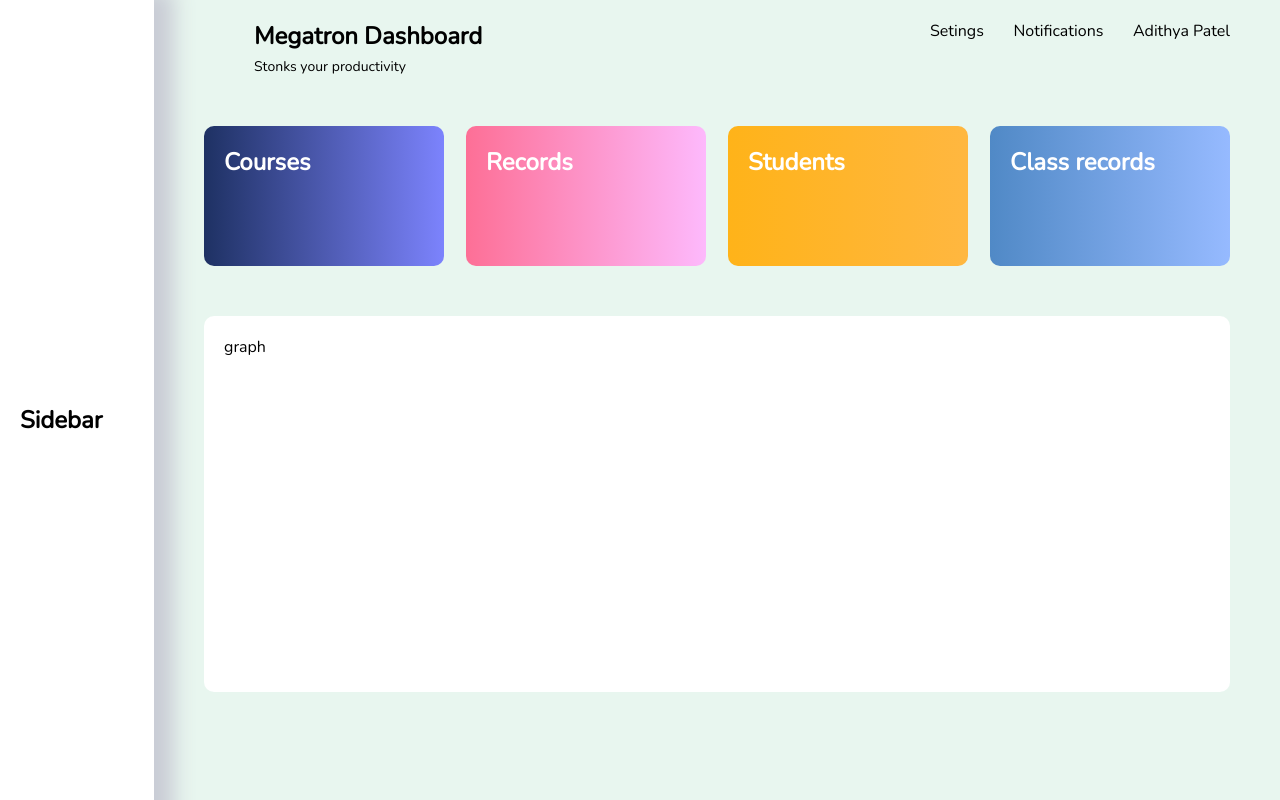
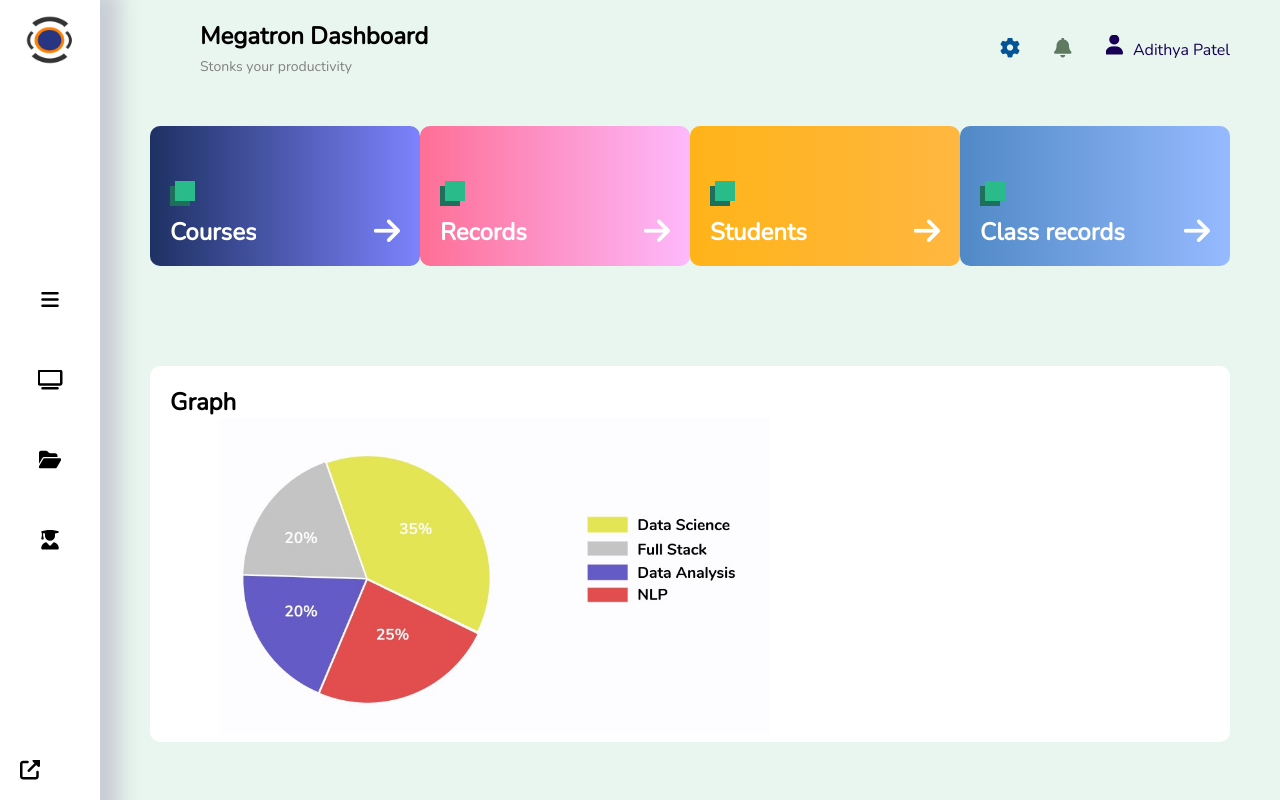
Before and after one commit to SupratimNayek18/internship-assignment-ineuron, a plain HTML site: page index.html in a window 1280 px wide. Drawn offline with nearby package versions, Linux system fonts and the light colour scheme.

Commit message:
color correction v2

```diff
--- a/index.html
+++ b/index.html
@@ -11,24 +11,34 @@
       href="https://fonts.googleapis.com/css2?family=Nunito:wght@300&display=swap"
       rel="stylesheet"
     />
+    <script src="https://kit.fontawesome.com/511c365560.js" crossorigin="anonymous"></script>
   </head>
   <body>
     <div class="wrapper">
-      <div class="container1"><h2>Sidebar</h2></div>
+      <div class="container1">
+        <img class="logo" src="ETD72tVzuekmmX_large.png" alt="">
+        <div class="navigation-items">
+          <i class="fas fa-bars"></i>
+          <i class="fas fa-tv"></i>
+          <i class="fas fa-folder-open"></i>
+          <i class="fas fa-user-graduate"></i>
+        </div>
+        <i class="fas fa-external-link-alt" style="position: absolute; bottom:60px"></i>
+      </div>
       <div class="container2">
         <div class="top-intro">
           <div class="intro-text">
             <h1 style="font-weight: 700; font-size: 24px">
               Megatron Dashboard
             </h1>
-            <p style="font-size: 14px; margin-top: 5px">
+            <p style="font-size: 14px; margin-top: 5px;color: grey;">
               Stonks your productivity
             </p>
           </div>
           <div class="login-status">
-            <p>Setings</p>
-            <p>Notifications</p>
-            <p>Adithya Patel</p>
+            <i class="fas fa-cog" style="color: #035397;"></i>
+            <i class="fas fa-bell" style="color: #5F7A61;"></i>
+            <p style="color:#170055"><i class="fas fa-user" style="margin-right: 10px;"></i>Adithya Patel</p>
           </div>
         </div>
         <div class="categories">
@@ -38,7 +48,12 @@
               background-image: linear-gradient(to right, #1e3163, #7c83fd);
             "
           >
-            <h2 style="color: #ffffff">Courses</h1>
+            <div class="inner-box">
+            </div>
+            <div class="outer-box">
+            </div>
+            <h2 style="color: #ffffff;margin-top: 70px;">Courses</h1>
+            <i class="fas fa-arrow-right" style="color: #ffffff; margin-top: 70px;font-size: 30px;"></i>
           </div>
           <div
             class="category"
@@ -46,7 +61,12 @@
               background-image: linear-gradient(to right, #fd6f96, #fdb9fc);
             "
           >
-            <h2 style="color: #ffffff">Records</h1>
+          <div class="inner-box">
+          </div>
+          <div class="outer-box">
+          </div>
+            <h2 style="color: #ffffff;margin-top: 70px;">Records</h1>
+              <i class="fas fa-arrow-right" style="color: #ffffff; margin-top: 70px;font-size: 30px;"></i>
           </div>
           <div
             class="category"
@@ -54,7 +74,12 @@
               background-image: linear-gradient(to right, #FFB319, #FFB740);
             "
           >
-            <h2 style="color: #ffffff">Students</h1>
+          <div class="inner-box">
+          </div>
+          <div class="outer-box">
+          </div>
+            <h2 style="color: #ffffff;margin-top: 70px;">Students</h1>
+              <i class="fas fa-arrow-right" style="color: #ffffff; margin-top: 70px;font-size: 30px;"></i>
           </div>
           <div
             class="category"
@@ -62,10 +87,18 @@
               background-image: linear-gradient(to right, #5089c6, #96baff);
             "
           >
-            <h2 style="color: #ffffff">Class records</h1>
+          <div class="inner-box">
+          </div>
+          <div class="outer-box">
+          </div>
+            <h2 style="color: #ffffff;margin-top: 70px;">Class records</h1>
+              <i class="fas fa-arrow-right" style="color: #ffffff; margin-top: 70px;font-size: 30px;"></i>
           </div>
         </div>
-        <div class="graph">graph</div>
+        <div class="graph">
+          <h2>Graph</h2>
+          <img class="chart" src="chart.jpg" alt="">
+        </div>
       </div>
     </div>
   </body>
--- a/styles.css
+++ b/styles.css
@@ -13,7 +13,7 @@
 
 .container1 {
   height: 100vh;
-  width: 10vw;
+  width: 5vw;
   background-color: #ffffff;
   padding: 20px;
   box-shadow: 10px 0px 20px 10px #c9ccd5;
@@ -21,6 +21,33 @@
   display: flex;
   flex-direction: column;
   justify-content: center;
+  position: relative;
+}
+
+.logo {
+  width: 50px;
+  position: absolute;
+  top: 15px;
+  left: 0;
+  right: 0;
+  margin-left: auto;
+  margin-right: auto;
+}
+
+.navigation-items {
+  height: 260px;
+  display: flex;
+  flex-direction: column;
+  justify-content: space-between;
+  align-items: center;
+}
+
+i {
+  font-size: 20px;
+}
+
+i:hover {
+  cursor: pointer;
 }
 
 .container2 {
@@ -43,23 +70,26 @@
 
 .login-status {
   display: flex;
-  width: 300px;
+  width: 230px;
   display: flex;
   justify-content: space-between;
+  align-items: center;
 }
 
 .categories {
   display: flex;
   justify-content: space-between;
-  margin-bottom: 50px;
+  margin-bottom: 100px;
 }
 
 .category {
   height: 100px;
-  width: 200px;
+  width: 250px;
   background-color: #ffffff;
   border-radius: 10px;
   padding: 20px;
+  display: flex;
+  justify-content: space-between;
 }
 
 .graph {
@@ -68,3 +98,25 @@
   border-radius: 10px;
   padding: 20px;
 }
+
+.chart {
+  margin-left: 50px;
+  width: 550px;
+}
+
+.inner-box {
+  position: absolute;
+  height: 20px;
+  width: 20px;
+  background-color: #1e6f5c;
+  margin-top: 40px;
+}
+
+.outer-box {
+  position: absolute;
+  height: 20px;
+  width: 20px;
+  background-color: #29bb89;
+  margin-top: 35px;
+  margin-left: 5px;
+}
```
Also changed, not shown: ETD72tVzuekmmX_large.png (added), chart.jpg (added).
